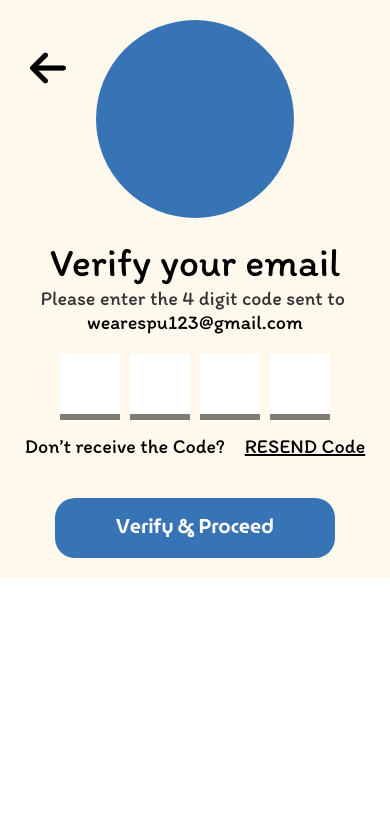
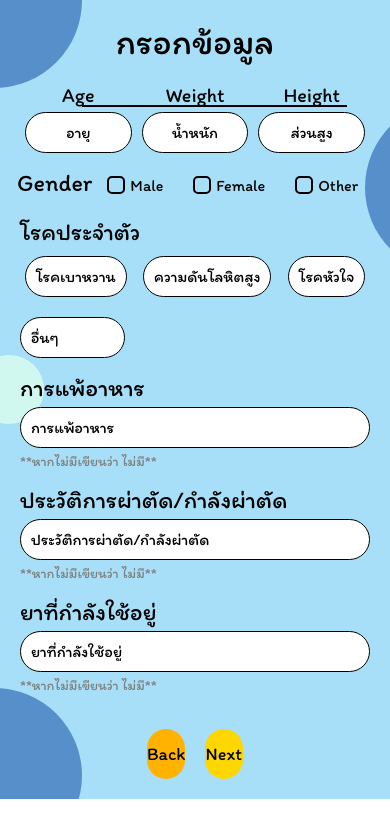
Before and after one commit to TatsuyaYuta/HealthyMeal, a React Native app: screen / in a window 390 px wide. Shown: the top 838 px of the page. Built offline with nearby package versions, Linux system fonts and the light colour scheme.

Commit message:
Add files via upload

```diff
--- a/App.js
+++ b/App.js
@@ -1,11 +1,11 @@
 import React, { useState, useEffect } from 'react';
 import { ActivityIndicator, SafeAreaView} from 'react-native';
 import * as Font from 'expo-font'; // นำเข้า expo-font
-{/*import FormInput from "./components/FormInput";*/}
+import FormInput from "./components/FormInput";
 {/*import ProfileScreen from "./components/ProfileScreen";*/}
 {/*import ForgotPasswordScreen from "./components/ForgotPasswordScreen";*/}
 {/*import CreateNewPassword from './components/CreateNewPassword';*/}
-import VerifyEmail from './components/VerifyEmail';
+{/*import VerifyEmail from './components/VerifyEmail';*/}
 
 const loadFonts = async () => {
   await Font.loadAsync({
@@ -38,10 +38,10 @@ export default function App() {
 
   return (
     <SafeAreaView>
-        {/*<FormInput />*/}
+        <FormInput />
         {/*<ProfileScreen />*/}
         {/*<ForgotPasswordScreen/>*/}
-        <VerifyEmail/>
+        {/*<VerifyEmail/>*/}
         {/*<CreateNewPassword/>*/}
     </SafeAreaView>
   );
--- a/components/FormInput.js
+++ b/components/FormInput.js
@@ -7,14 +7,14 @@ const FormInput = ({ navigation }) => {
     weight: '',
     height: '',
     gender: '',
-    dailyRoutine: '',
+    dailyRoutine: [],
+    otherCondition: '',
     diet: '',
     exercise: '',
     medication: '',
   });
 
   const handleInputChange = (field, value) => {
-    // กรอกเฉพาะตัวเลข อายุ, น้ำหนัก และส่วนสูง
     if (field === 'age' || field === 'weight' || field === 'height') {
       const numericValue = value.replace(/[^0-9]/g, '');
       setFormData({ ...formData, [field]: numericValue });
@@ -25,6 +25,20 @@ const FormInput = ({ navigation }) => {
 
   const handleGenderChange = (type) => {
     setFormData({ ...formData, gender: type });
+  };
+
+  const handleDailyRoutineChange = (condition) => {
+    setFormData((prev) => {
+      if (condition === 'อื่นๆ') {
+        return { ...prev, dailyRoutine: prev.dailyRoutine.filter(item => item !== 'อื่นๆ') };
+      }
+      const newRoutine = prev.dailyRoutine.includes(condition)
+        ? prev.dailyRoutine.filter((item) => item !== condition)
+        : prev.dailyRoutine.length < 3
+        ? [...prev.dailyRoutine, condition]
+        : prev.dailyRoutine;
+      return { ...prev, dailyRoutine: newRoutine };
+    });
   };
 
   const handleNext = () => {
@@ -38,13 +52,9 @@ const FormInput = ({ navigation }) => {
           <Text style={styles.header}>กรอกข้อมูล</Text>
 
           <View style={styles.rowContainer}>
-            {[
-              { key: 'age', label: 'Age', placeholder: 'อายุ' },
-              { key: 'weight', label: 'Weight', placeholder: 'น้ำหนัก' },
-              { key: 'height', label: 'Height', placeholder: 'ส่วนสูง' },
-            ].map(({ key, label, placeholder }) => (
+            {[{ key: 'age', label: 'Age', placeholder: 'อายุ' }, { key: 'weight', label: 'Weight', placeholder: 'น้ำหนัก' }, { key: 'height', label: 'Height', placeholder: 'ส่วนสูง' }].map(({ key, label, placeholder }) => (
               <View key={key} style={styles.smallInputContainer}>
-                <Text style={styles.label}>{label}</Text>
+                <Text style={styles.labelsmall}>{label}</Text>
                 <TextInput
                   placeholder={placeholder}
                   value={formData[key]}
@@ -56,22 +66,40 @@ const FormInput = ({ navigation }) => {
             ))}
           </View>
 
-          <Text style={styles.label}>Gender</Text>
-          <View style={styles.genderContainer}>
-            {['Male', 'Female', 'Other'].map((type) => (
-              <TouchableOpacity key={type} onPress={() => handleGenderChange(type.toLowerCase())} style={styles.genderOption}>
-                <View style={formData.gender === type.toLowerCase() ? styles.checkedBox : styles.uncheckedBox} />
-                <Text style={styles.genderText}>{type}</Text>
+            <View style={styles.genderContainer}>
+              <Text style={styles.label}>Gender</Text>
+                {['Male', 'Female', 'Other'].map((type) => (
+                  <TouchableOpacity
+                    key={type}
+                    onPress={() => handleGenderChange(type.toLowerCase())}
+                    style={styles.genderOption}
+                  >
+                    <View style={formData.gender === type.toLowerCase() ? styles.checkedBox : styles.uncheckedBox} />
+                    <Text style={styles.genderText}>{type}</Text>
+                  </TouchableOpacity>
+              ))}
+            </View>
+
+          <Text style={[styles.label, styles.labelLeft]}>โรคประจำตัว</Text>
+          <View style={styles.conditionContainer}>
+            {['โรคเบาหวาน', 'ความดันโลหิตสูง', 'โรคหัวใจ'].map((condition) => (
+              <TouchableOpacity
+                key={condition}
+                onPress={() => handleDailyRoutineChange(condition)}
+                style={[styles.conditionButton, formData.dailyRoutine.includes(condition) && styles.conditionButtonSelected]}
+              >
+                <Text style={styles.conditionText}>{condition}</Text>
               </TouchableOpacity>
             ))}
           </View>
+          <TextInput
+            placeholder="อื่นๆ"
+            value={formData.otherCondition}
+            onChangeText={(value) => handleInputChange('otherCondition', value)}
+            style={styles.inputOther}
+          />
 
-          {[
-            { key: 'dailyRoutine', label: 'โรคประจำตัว' },
-            { key: 'diet', label: 'การแพ้อาหาร' },
-            { key: 'exercise', label: 'ประวัติการผ่าตัด/กำลังผ่าตัด' },
-            { key: 'medication', label: 'ยาที่กำลังใช้อยู่' },
-          ].map(({ key, label }) => (
+          {[{ key: 'diet', label: 'การแพ้อาหาร' }, { key: 'exercise', label: 'ประวัติการผ่าตัด/กำลังผ่าตัด' }, { key: 'medication', label: 'ยาที่กำลังใช้อยู่' }].map(({ key, label }) => (
             <View key={key} style={styles.inputGroup}>
               <Text style={styles.label}>{label}</Text>
               <TextInput
@@ -92,19 +120,19 @@ const FormInput = ({ navigation }) => {
               <Text style={styles.buttonText}>Next</Text>
             </TouchableOpacity>
           </View>
-
-          {/*ลูกกลมๆตกแต่งพื้นหลัง*/}
-          <View style={styles.ellipse11}></View>
-          <View style={styles.ellipse12}></View>
-          <View style={styles.ellipse15}></View>
-          <View style={styles.ellipse13}></View>
-          <View style={styles.ellipse14}></View>
-          <View style={styles.ellipse16}></View>
         </View>
+          <View style={styles.line} />
+          <View style={styles.ellipse11} />
+          <View style={styles.ellipse12} />
+          <View style={styles.ellipse13} />
+          <View style={styles.ellipse14} />
+          <View style={styles.ellipse15} />
+          <View style={styles.ellipse16} />
       </View>
     </ScrollView>
   );
 };
+
 
 const styles = StyleSheet.create({
   container: {
@@ -126,9 +154,8 @@ const styles = StyleSheet.create({
     justifyContent: 'space-between',
   },
   header: {
-    fontFamily: 'Itim',
+    fontFamily: 'Itim-Regular',
     fontSize: 36,
-    fontWeight: 'bold',
     textAlign: 'center',
     marginBottom: 20,
   },
@@ -144,8 +171,13 @@ const styles = StyleSheet.create({
     alignItems: 'center',
   },
   label: {
-    fontFamily: 'Itim',
-    fontSize: 18,
+    fontFamily: 'Itim-Regular',
+    fontSize: 24,
+    marginBottom: 5,
+  },
+  labelsmall: {
+    fontFamily: 'Itim-Regular',
+    fontSize: 20,
     marginBottom: 5,
   },
   smallInput: {
@@ -155,12 +187,14 @@ const styles = StyleSheet.create({
     padding: 10,
     fontSize: 16,
     width: '100%',
+    fontFamily: 'Itim-Regular',
     textAlign: 'center',
   },
   genderContainer: {
     flexDirection: 'row',
-    justifyContent: 'center',
-    marginBottom: 20,
+    alignItems: 'center',
+    justifyContent: 'space-around',
+    marginBottom: 15,
   },
   genderOption: {
     flexDirection: 'row',
@@ -183,7 +217,45 @@ const styles = StyleSheet.create({
   genderText: {
     marginLeft: 5,
     fontSize: 16,
-    fontFamily: 'Itim',
+    fontFamily: 'Itim-Regular',
+  },
+  conditionContainer: {
+    flexDirection: 'row',
+    justifyContent: 'space-between',
+    width: '100%',
+    marginBottom: 15,
+  },
+  conditionButton: {
+    borderWidth: 1,
+    borderRadius: 25,
+    padding: 10,
+    margin: 5,
+    backgroundColor: '#FFF',
+    marginHorizontal: 5,
+    alignItems: 'center',
+  },
+  conditionButtonSelected: {
+    backgroundColor: '#FDD406',
+  },
+  conditionText: {
+    fontSize: 16,
+    fontFamily: 'Itim-Regular',
+  },
+  labelLeft: {
+    alignSelf: 'flex-start',
+    textAlign: 'left',
+    width: '100%',
+  },
+  inputOther: {
+    borderWidth: 1,
+    borderRadius: 25,
+    backgroundColor: '#FFFFFF',
+    padding: 10,
+    fontSize: 16,
+    width: '30%',
+    marginBottom: 15,
+    alignSelf: 'flex-start',
+    fontFamily: 'Itim-Regular',
   },
   inputGroup: {
     width: '100%',
@@ -196,11 +268,12 @@ const styles = StyleSheet.create({
     padding: 10,
     fontSize: 16,
     width: '100%',
+    fontFamily: 'Itim-Regular',
   },
   comment: {
     fontSize: 14,
     color: 'gray',
-    fontStyle: 'Itim',
+    fontFamily: 'Itim-Regular',
     marginTop: 5,
   },
   buttonContainer: {
@@ -224,7 +297,7 @@ const styles = StyleSheet.create({
   },
   buttonText: {
     fontSize: 18,
-    fontFamily: 'Itim',
+    fontFamily: 'Itim-Regular',
     color: '#000',
   },
   ellipse11: {
@@ -234,7 +307,10 @@ const styles = StyleSheet.create({
     left: 303,
     top: 803,
     backgroundColor: '#D1F8EF',
-    zIndex: -1,
+    flex: 'none',
+    order: 1,
+    flexGrow: 0,
+    zIndex: 1,
     borderRadius: 175 / 2,
   },
   ellipse12: {
@@ -244,7 +320,10 @@ const styles = StyleSheet.create({
     left: -93,
     top: 688,
     backgroundColor: '#578FCA',
-    zIndex: -1,
+    flex: 'none',
+    order: 2,
+    flexGrow: 0,
+    zIndex: 2,
     borderRadius: 175 / 2,
   },
   ellipse15: {
@@ -254,7 +333,10 @@ const styles = StyleSheet.create({
     left: -25,
     top: 355,
     backgroundColor: '#D1F8EF',
-    zIndex: -1,
+    flex: 'none',
+    order: 3,
+    flexGrow: 0,
+    zIndex: 3,
     borderRadius: 69 / 2,
   },
   ellipse13: {
@@ -264,7 +346,6 @@ const styles = StyleSheet.create({
     left: -93,
     top: -87,
     backgroundColor: '#578FCA',
-    zIndex: -1,
     borderRadius: 175 / 2,
   },
   ellipse14: {
@@ -274,7 +355,10 @@ const styles = StyleSheet.create({
     left: 365,
     top: 100,
     backgroundColor: '#578FCA',
-    zIndex: -1,
+    flex: 'none',
+    order: 5,
+    flexGrow: 0,
+    zIndex: 5,
     borderRadius: 175 / 2,
   },
   ellipse16: {
@@ -284,8 +368,24 @@ const styles = StyleSheet.create({
     left: 391,
     top: 488,
     backgroundColor: '#D1F8EF',
-    zIndex: -1,
+    flex: 'none',
+    order: 6,
+    flexGrow: 0,
+    zIndex: 6,
     borderRadius: 61 / 2,
+  },
+  line: {
+    position: 'absolute',
+    width: 265,
+    height: 0,
+    left: 82,
+    top: 105,
+    borderWidth: 1,
+    borderColor: '#000000',
+    flex: 'none',
+    order: 24,
+    flexGrow: 0,
+    zIndex: 24,
   },
 });
 
```
